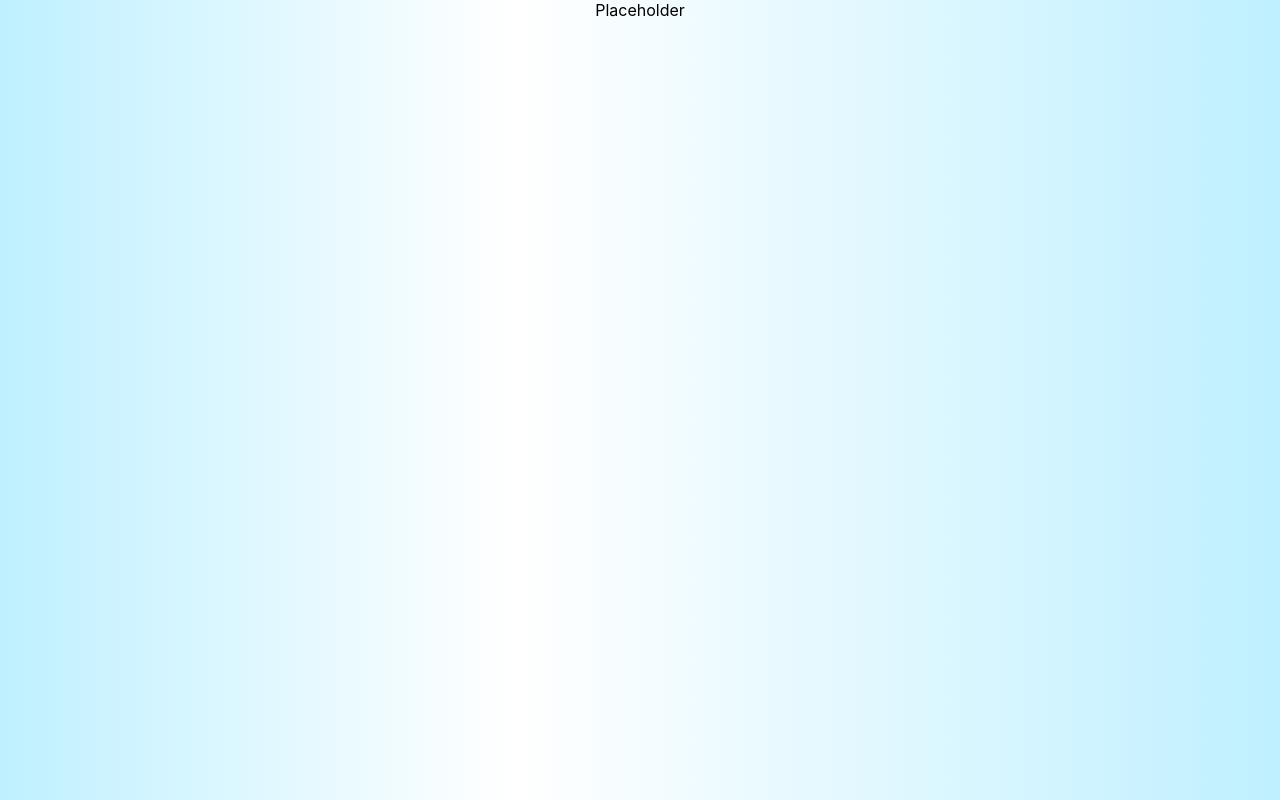
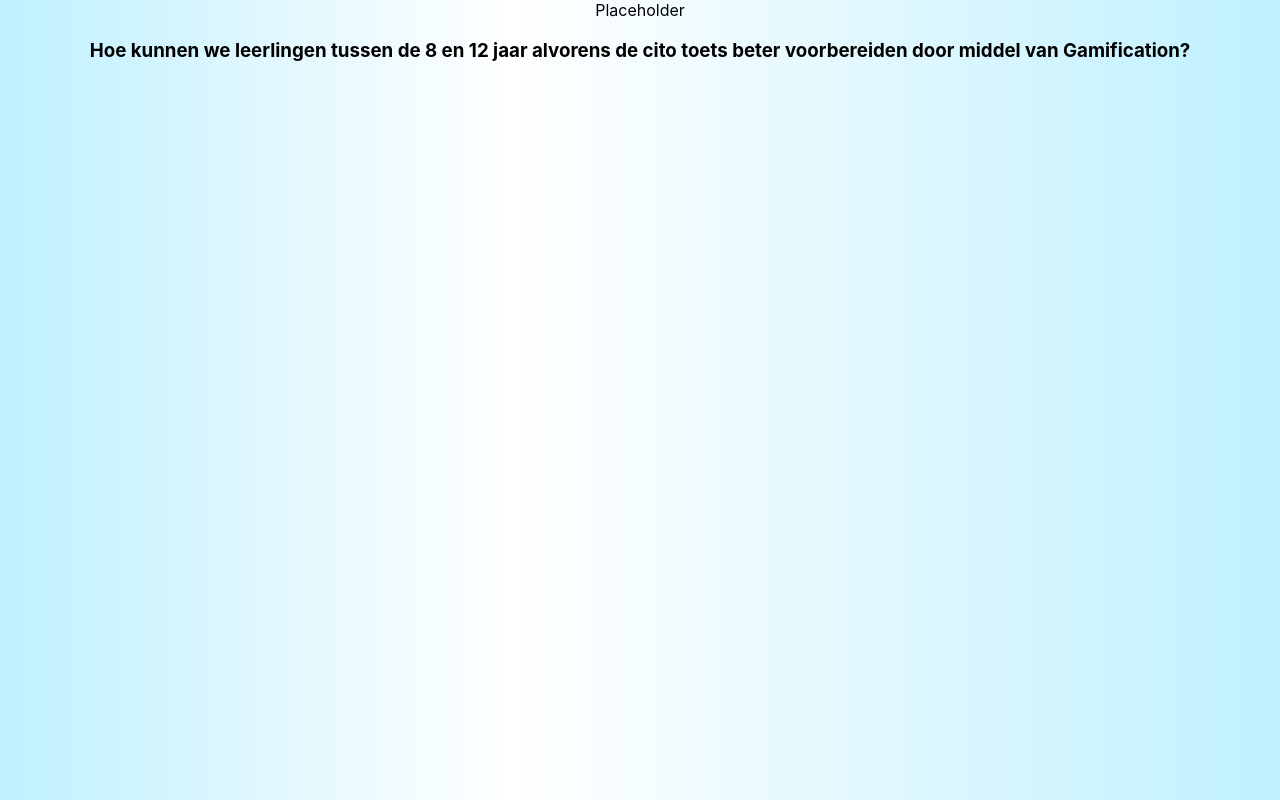
Before and after one commit to koen-benne/esportslamas-onepager, a React (Create React App) app: page / in a window 1280 px wide. Built offline with nearby package versions, Linux system fonts and the light colour scheme.

Commit message:
added target section

```diff
--- a/src/App.js
+++ b/src/App.js
@@ -1,11 +1,13 @@
 import logo from './logo.svg';
 import './App.css';
 import Header from './components/Header';
+import TargetQuestionSection from './components/TargetQuestionSection';
 
 function App() {
   return (
     <div className="App">
       <Header/>
+      <TargetQuestionSection/>
     </div>
   );
 }
--- /dev/null
+++ b/src/components/TargetQuestionSection.js
@@ -0,0 +1,16 @@
+import Container from './Container';
+import styles from './Container.module.css';
+
+function TargetQuestionSection({children}) {
+  return (
+    <div class={styles.targetquestion}>
+        <Container>
+            <div>
+                <h3>Hoe kunnen we leerlingen tussen de 8 en 12 jaar alvorens de cito toets beter voorbereiden door middel van Gamification?</h3>
+            </div>
+        </Container>
+    </div>
+  );
+}
+
+export default TargetQuestionSection;
```
Also changed, not shown: src/components/TargetQuestionSection.module.css (added).
